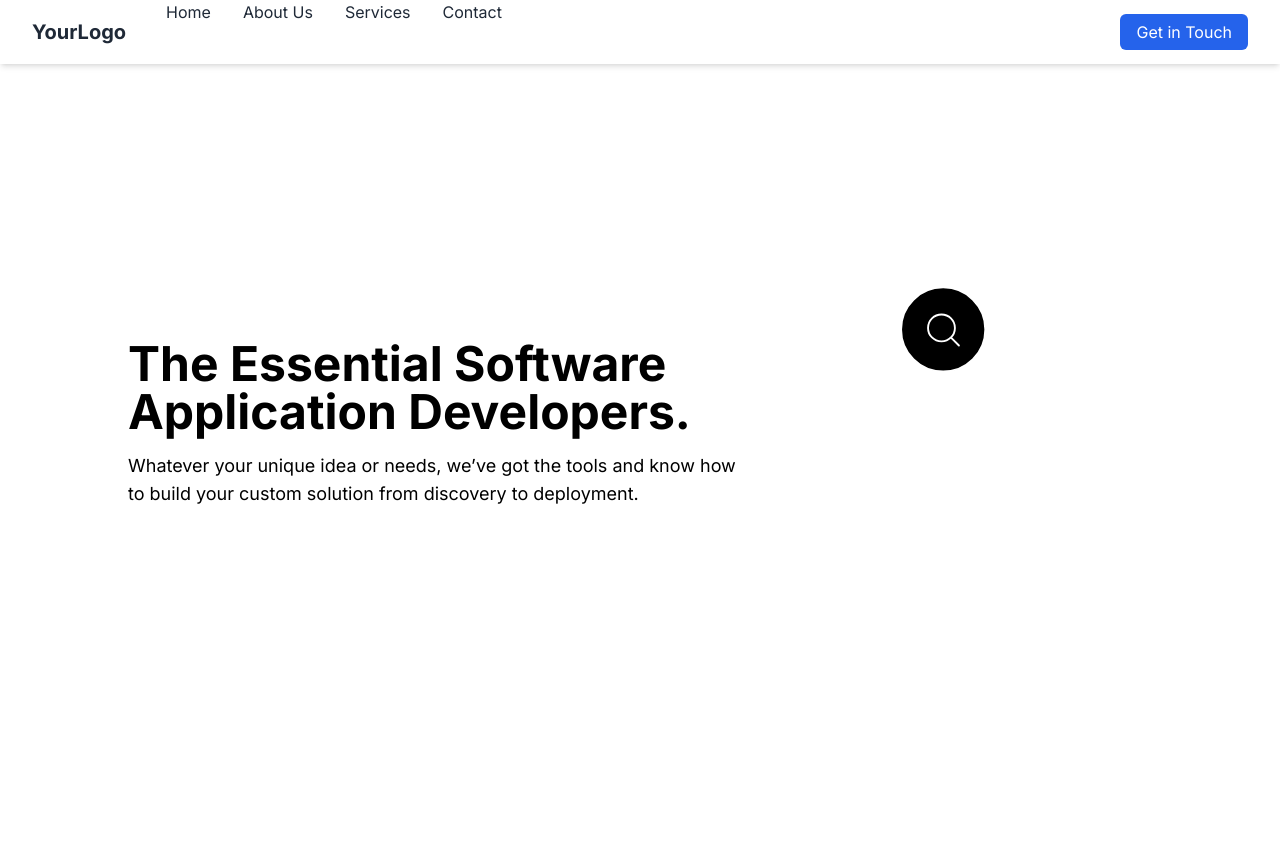
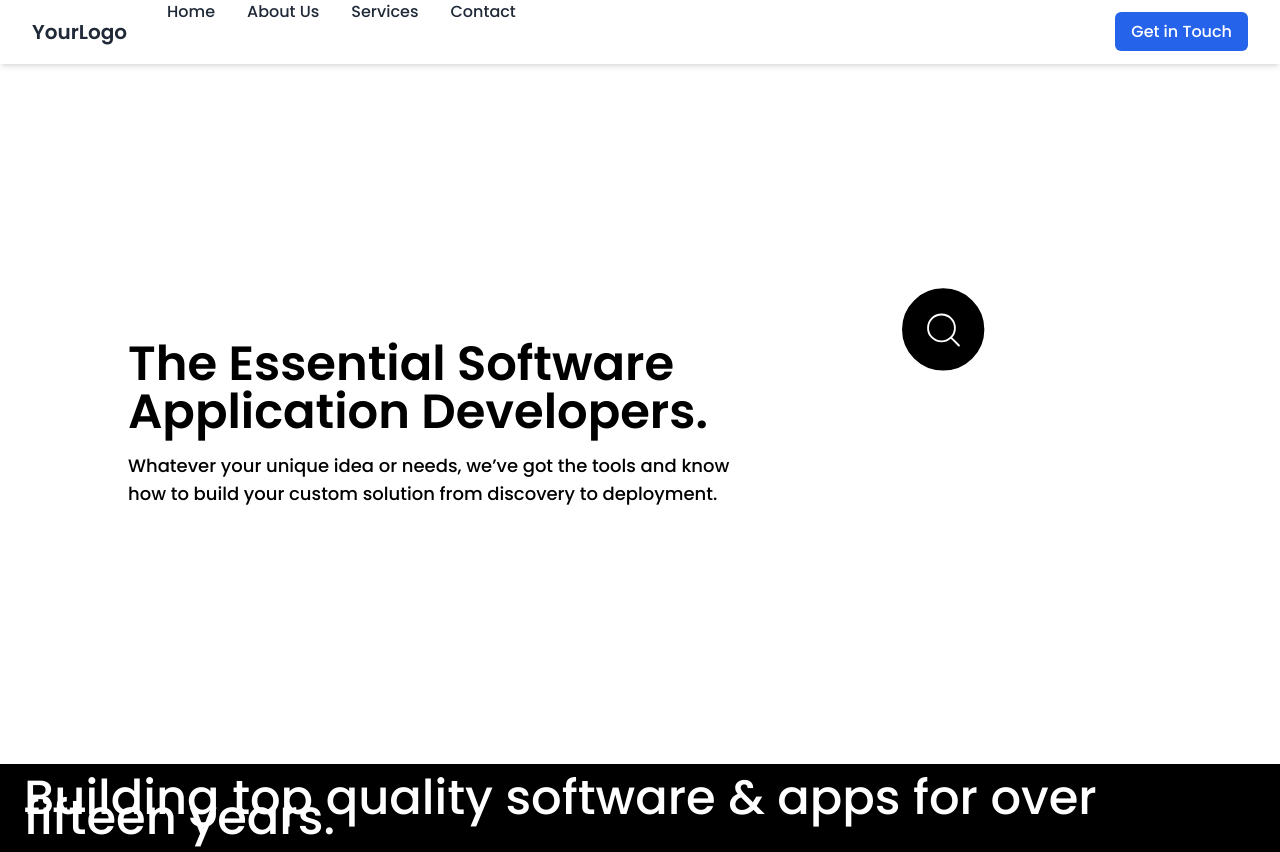
Before and after one commit to san-jay-14/naksysglobal-web, a Next.js app: page / in a window 1280 px wide. Before the commit the page ends 800 px from the top, so only its background shows below. Built offline with nearby package versions, Linux system fonts and the light colour scheme.

Commit message:
font change

```diff
--- a/app/layout.tsx
+++ b/app/layout.tsx
@@ -1,8 +1,10 @@
 import type { Metadata } from "next";
 import { Inter } from "next/font/google";
+import { Poppins } from "next/font/google";
 import "./globals.css";
 
 const inter = Inter({ subsets: ["latin"] });
+const poppins = Poppins({ weight: ["500", "600"], subsets: ["latin"] });
 
 export const metadata: Metadata = {
   title: "Create Next App",
@@ -16,7 +18,7 @@ export default function RootLayout({
 }>) {
   return (
     <html lang="en">
-      <body className={inter.className}>{children}</body>
+      <body className={poppins.className}>{children}</body>
     </html>
   );
 }
--- a/app/page.tsx
+++ b/app/page.tsx
@@ -1,11 +1,13 @@
 import FirstHero from "./sections/FirstHero";
 import Navbar from "./sections/Navbar";
+import SecondHero from "./sections/SecondHero";
 
 export default function Home() {
   return (
     <div>
       <Navbar />
       <FirstHero />
+      <SecondHero />
     </div>
   );
 }
--- /dev/null
+++ b/app/sections/SecondHero.tsx
@@ -0,0 +1,11 @@
+"use client";
+
+export default function FirstHero() {
+  return (
+    <div className="bg-black text-white flex justify-center items-center text-5xl leading-5">
+      <span className="m-6">
+        Building top quality software & apps for over fifteen years.
+      </span>
+    </div>
+  );
+}
```
